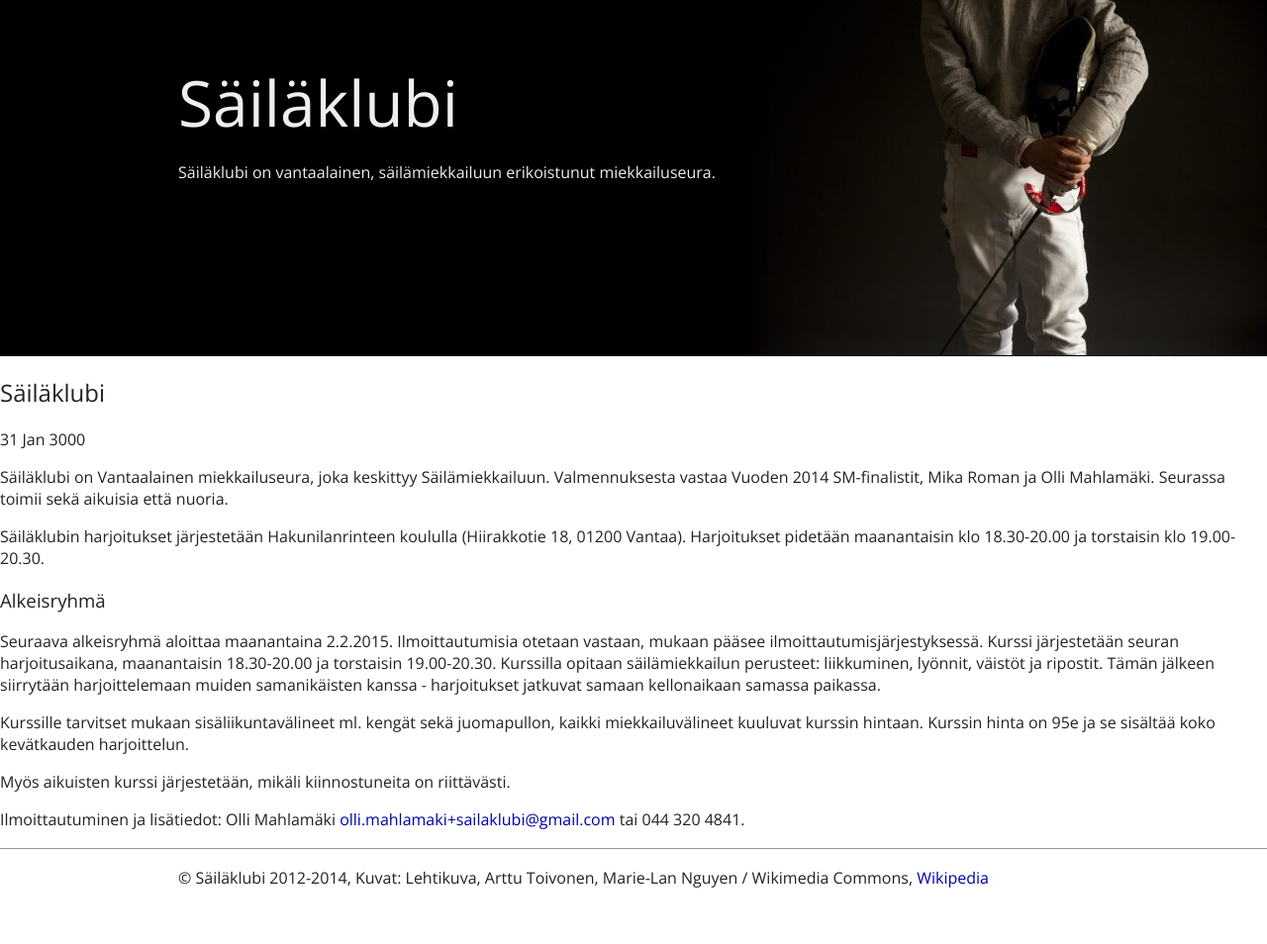
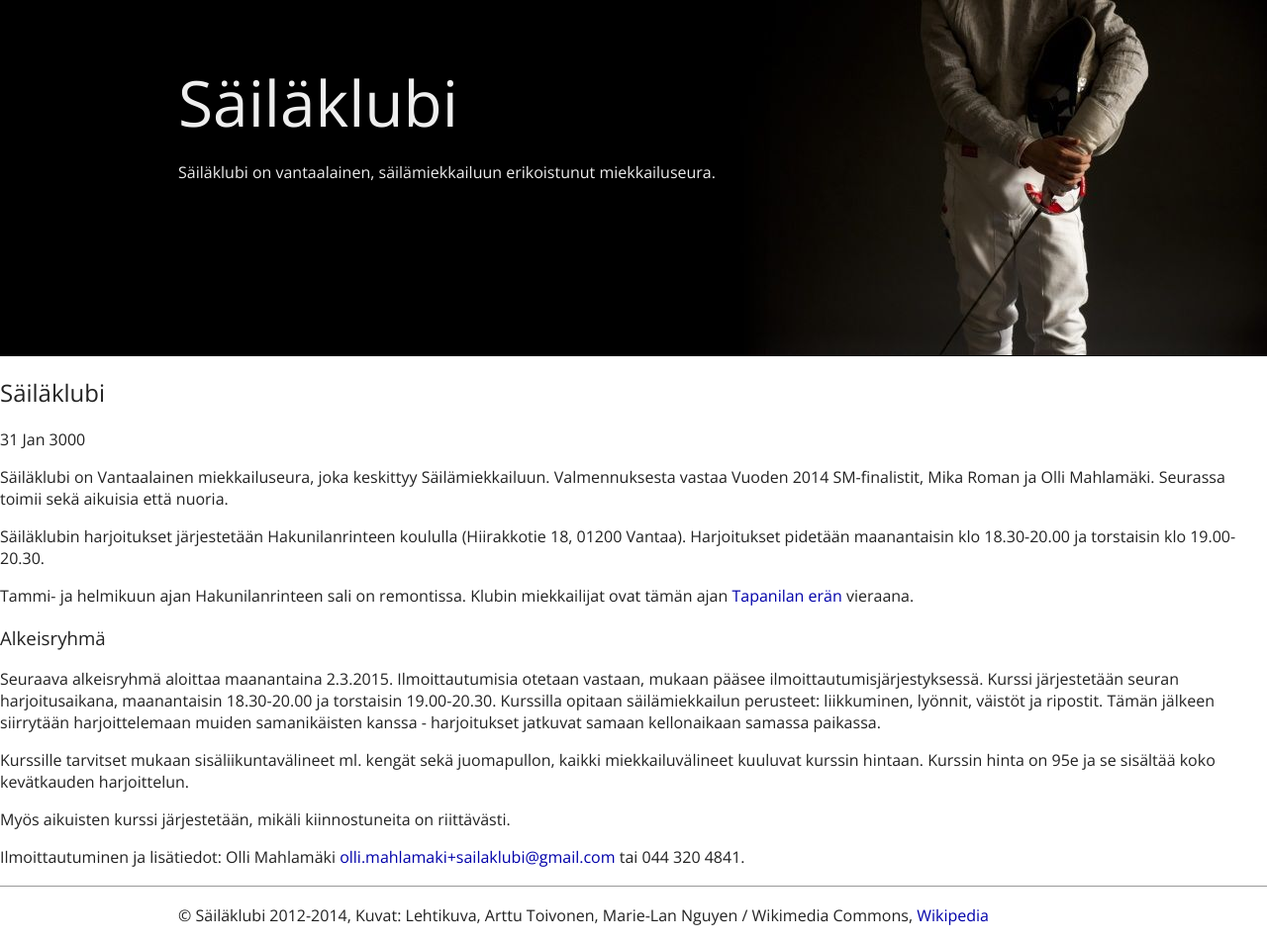
Before and after one commit to omahlama/sailaklubi.fi, a Jekyll site: the page built from _posts/3000-01-31-sailaklubi.md, in a window 1280 px wide. Shown: the whole page at 99% size. Built offline with Jekyll 4.4.1, drawn with Linux system fonts in a browser that asks for light colours; Markdown is read by kramdown in place of the engine named in the settings; before the commit the page ends 916 px from its top, so only the background shows below that.

Commit message:
Remontti + alkeiskurssin alku

```diff
--- a/_posts/3000-01-31-sailaklubi.md
+++ b/_posts/3000-01-31-sailaklubi.md
@@ -7,9 +7,11 @@ Säiläklubi on Vantaalainen miekkailuseura, joka keskittyy Säilämiekkailuun.
 
 Säiläklubin harjoitukset järjestetään Hakunilanrinteen koululla (Hiirakkotie 18, 01200 Vantaa). Harjoitukset pidetään maanantaisin klo 18.30-20.00 ja torstaisin klo 19.00-20.30.
 
+Tammi- ja helmikuun ajan Hakunilanrinteen sali on remontissa. Klubin miekkailijat ovat tämän ajan [Tapanilan erän](http://eramiekkailu.fi) vieraana.
+
 ### Alkeisryhmä
 
-Seuraava alkeisryhmä aloittaa maanantaina 2.2.2015. Ilmoittautumisia otetaan vastaan, mukaan pääsee ilmoittautumisjärjestyksessä. Kurssi järjestetään seuran harjoitusaikana, maanantaisin 18.30-20.00 ja torstaisin 19.00-20.30. Kurssilla opitaan säilämiekkailun perusteet: liikkuminen, lyönnit, väistöt ja ripostit. Tämän jälkeen siirrytään harjoittelemaan muiden samanikäisten kanssa - harjoitukset jatkuvat samaan kellonaikaan samassa paikassa.
+Seuraava alkeisryhmä aloittaa maanantaina 2.3.2015. Ilmoittautumisia otetaan vastaan, mukaan pääsee ilmoittautumisjärjestyksessä. Kurssi järjestetään seuran harjoitusaikana, maanantaisin 18.30-20.00 ja torstaisin 19.00-20.30. Kurssilla opitaan säilämiekkailun perusteet: liikkuminen, lyönnit, väistöt ja ripostit. Tämän jälkeen siirrytään harjoittelemaan muiden samanikäisten kanssa - harjoitukset jatkuvat samaan kellonaikaan samassa paikassa.
 
 Kurssille tarvitset mukaan sisäliikuntavälineet ml. kengät sekä juomapullon, kaikki miekkailuvälineet kuuluvat kurssin hintaan. Kurssin hinta on 95e ja se sisältää koko kevätkauden harjoittelun.
 
```
